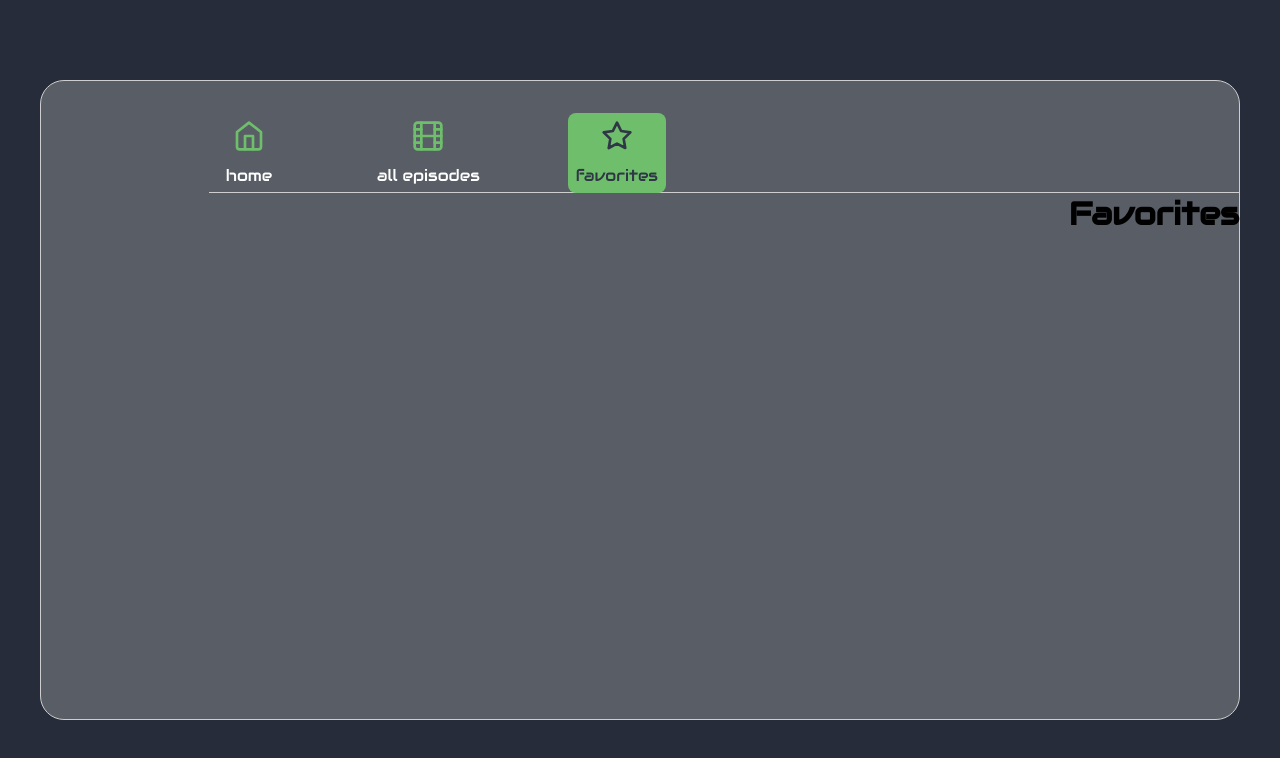
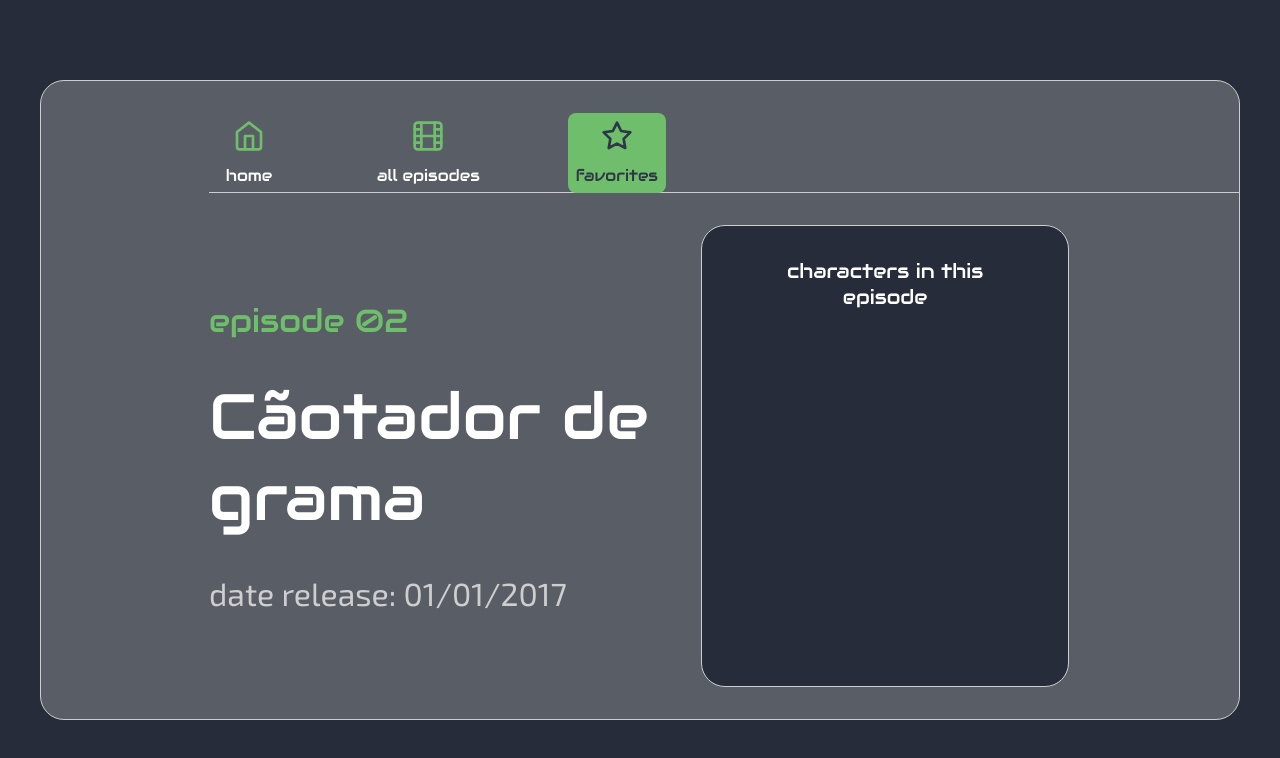
Before and after one commit to marcotulioteles/rick-and-morty, a Next.js app: page /favorites in a window 1280 px wide. Shown: the top 758 px of the page. Built offline with nearby package versions, Linux system fonts and the light colour scheme.

Commit message:
finished info episode page structure

```diff
--- /dev/null
+++ b/src/components/EpisodeInfoPage/index.tsx
@@ -0,0 +1,33 @@
+import React from 'react';
+
+import {
+  Container,
+  Content,
+  CharactersContainer,
+  CharactersTitleContainer,
+  CharactersInfoContent,
+  InfoEpisodeTextContent,
+  InfoEpisodeDateRelease,
+  InfoEpisodeNumber,
+  InfoEpisodeTitle,
+} from './styles'
+
+export function EpisodeInfoPage() {
+  return (
+    <Container>
+      <Content>
+        <InfoEpisodeTextContent>
+          <InfoEpisodeNumber>episode 02</InfoEpisodeNumber>
+          <InfoEpisodeTitle>Cãotador de grama</InfoEpisodeTitle>
+          <InfoEpisodeDateRelease>date release: 01/01/2017</InfoEpisodeDateRelease>
+        </InfoEpisodeTextContent>
+        <CharactersContainer>
+          <CharactersTitleContainer>characters in this<br/>episode</CharactersTitleContainer>
+          <CharactersInfoContent>
+
+          </CharactersInfoContent>
+        </CharactersContainer>
+      </Content>
+    </Container>
+  );
+}
--- /dev/null
+++ b/src/components/EpisodeInfoPage/styles.ts
@@ -0,0 +1,92 @@
+import styled from 'styled-components';
+
+export const Container = styled.div`
+  width: 1030px;
+  height: 90%;
+  display: flex;
+  align-items: center;
+  justify-content: flex-start;
+  margin: 32px 0;
+`;
+
+export const Content = styled.div`
+  width: 860px;
+  height: 100%;
+  display: flex;
+  align-items: center;
+  justify-content: space-between;
+`;
+
+export const InfoEpisodeTextContent = styled.div`
+  height: 75%;
+  display: flex;
+  flex-direction: column;
+  justify-content: space-around;
+`;
+
+export const InfoEpisodeNumber = styled.h1`
+  font-size: 2rem;
+  font-family: 'Audiowide', 'Arial', sans-serif;
+  font-weight: normal;
+  color: ${({ theme }) => theme.colors.highlight};
+  text-transform: lowercase;
+`;
+
+export const InfoEpisodeTitle = styled.h2`
+  font-size: 4rem;
+  font-family: 'Audiowide', 'Arial', sans-serif;
+  font-weight: normal;
+  color: ${({ theme }) => theme.colors.title};
+  padding-right: 16px;
+`;
+
+export const InfoEpisodeDateRelease = styled.span`
+  font-size: 2rem;
+  font-family: 'Exo 2', 'Arial', sans-serif;
+  font-weight: normal;
+  color: ${({ theme }) => theme.colors.text};
+  padding-right: 16px;
+`;
+
+export const CharactersContainer = styled.div`
+  display: flex;
+  flex-direction: column;
+  align-items: center;
+  width: 60%;
+  height: 100%;
+  border: 1px solid ${({ theme }) => theme.colors.text};
+  border-radius: 24px;
+  background-color: ${({ theme }) => theme.colors.background};
+`;
+
+export const CharactersTitleContainer = styled.h1`
+  font-family: 'Audiowide', 'Arial', sans-serif;
+  font-size: 1.25rem;
+  font-weight: normal;
+  color: ${({ theme }) => theme.colors.title};
+  text-transform: lowercase;
+  text-align: center;
+  margin: 32px 0;
+`;
+
+export const CharactersInfoContent = styled.div`
+  width: 90%;
+  height: 90%;
+  display: grid;
+  grid-template-columns: repeat(3, 1fr);
+  justify-items: center;
+  margin-bottom: 32px;
+
+  overflow-y: scroll;
+
+  &::-webkit-scrollbar {
+    width: 0.5rem;
+  }
+  &::-webkit-scrollbar-thumb {
+    background-color: ${({theme }) => theme.colors.highlight };
+    border-radius: 0.25rem;
+  }
+  &::-webkit-scrollbar-track {
+    background-color: ${({theme }) => theme.colors.background };
+  }
+`;
--- a/src/pages/all-episodes/index.tsx
+++ b/src/pages/all-episodes/index.tsx
@@ -4,7 +4,8 @@ import { MainWrapper } from '../../components/MainWrapper'
 
 import {
   Container,
-  Content
+  Content,
+  Title
 } from './styles'
 
 export default function AllEpisodes() {
@@ -92,6 +93,7 @@ export default function AllEpisodes() {
           />
         </Content>
       </Container>
+      <Title src="/images/rick-and-morty-title.png" alt="Rick And Morty" />
     </MainWrapper>
   )
 }
--- a/src/pages/all-episodes/styles.ts
+++ b/src/pages/all-episodes/styles.ts
@@ -24,3 +24,8 @@ export const Content = styled.div`
     background-color: ${({theme }) => theme.colors.background };
   }
 `;
+
+export const Title = styled.img`
+  position: absolute;
+  top: -80px;
+`;
--- a/src/pages/favorites/index.tsx
+++ b/src/pages/favorites/index.tsx
@@ -1,14 +1,11 @@
 import React from 'react'
+import { EpisodeInfoPage } from '../../components/EpisodeInfoPage'
 import { MainWrapper } from '../../components/MainWrapper'
-
-import {
-  Container
-} from './styles'
 
 export default function Favorites() {
   return (
     <MainWrapper>
-      <h1>Favorites</h1>
+      <EpisodeInfoPage />
     </MainWrapper>
   )
 }
```
